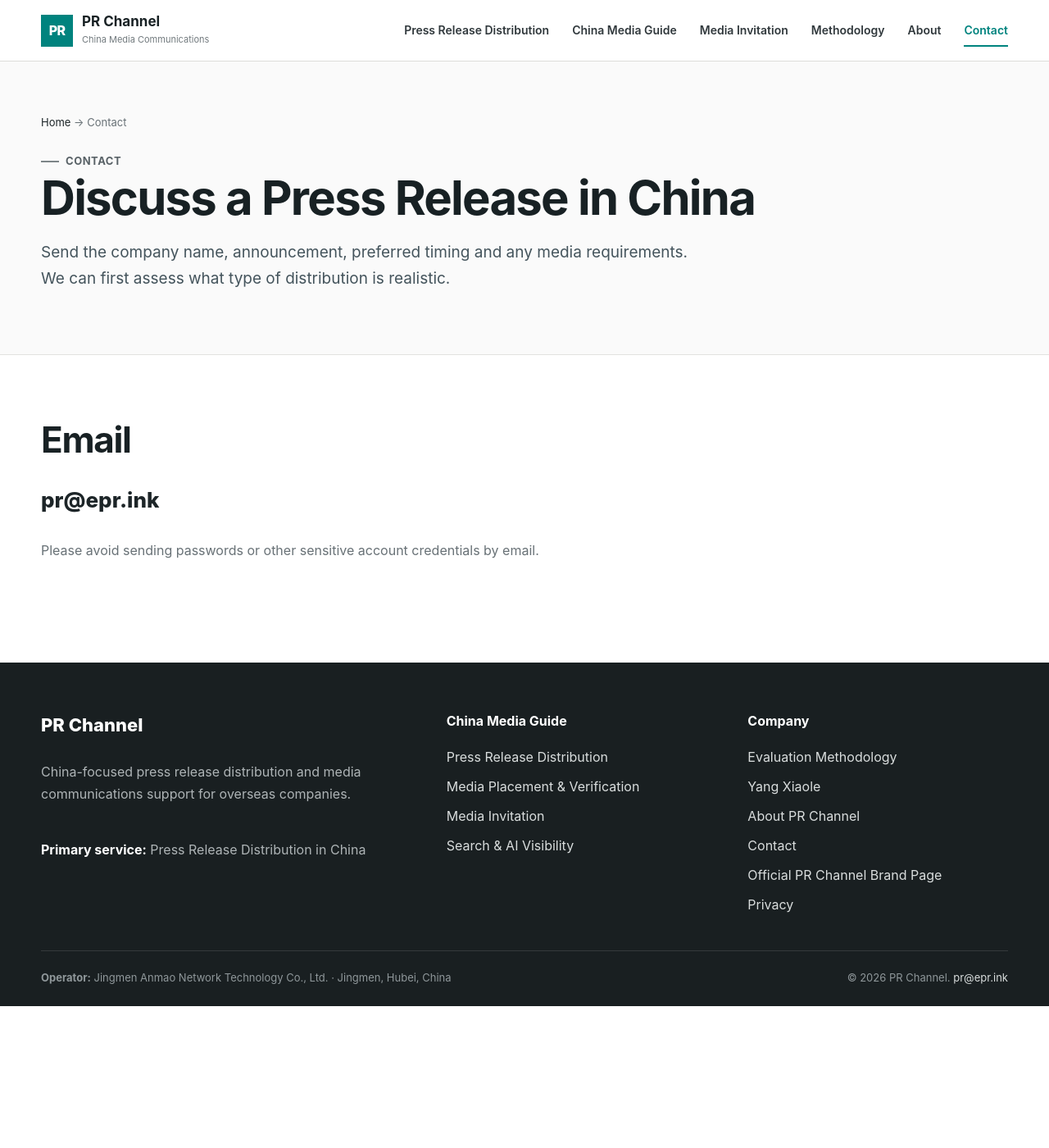
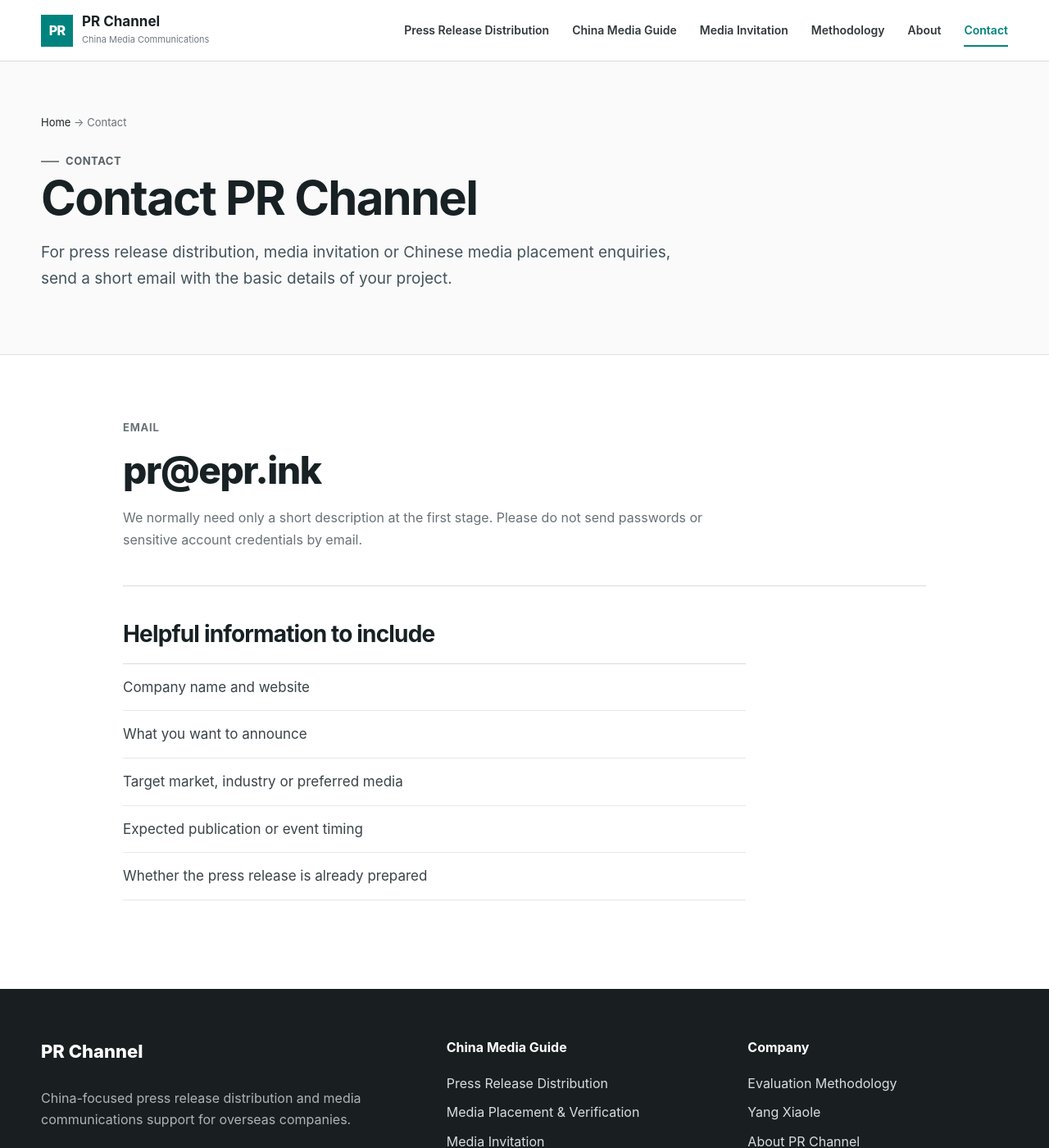
Before and after one commit to PRChannel/pressreleasechannel.com, a Jekyll site: the page built from contact/index.md, in a window 1280 px wide and 1400 px high. Shown: the whole window at 82% size. Built offline with Jekyll 4.4.1, drawn with Linux system fonts in a browser that asks for light colours.

Commit message:
Add files via upload

```diff
--- a/china-media-guide/index.html
+++ b/china-media-guide/index.html
@@ -28,5 +28,5 @@
 
 <section class="section"><div class="container">
   <div class="section-title"><span class="eyebrow">PR Channel methodology</span><h2>How we evaluate Chinese media placements</h2><p>The guide is supported by a stable evaluation framework covering actual domains, page types, public accessibility, editorial boundaries and verifiable publishing results.</p></div>
-  <p><a class="btn btn-secondary" href="/how-we-evaluate-chinese-media-placements/">Read the evaluation methodology</a></p>
+  <p class="editorial-link-row"><a class="editorial-link" href="/how-we-evaluate-chinese-media-placements/">Read our media placement methodology →</a></p>
 </div></section>
--- a/contact/index.md
+++ b/contact/index.md
@@ -4,5 +4,32 @@
 description: Contact PR Channel about press release distribution, Chinese media placements, media invitation or journalist coordination in China.
 permalink: /contact/
 ---
-<section class="page-hero"><div class="container"><nav class="breadcrumbs"><a href="/">Home</a> → Contact</nav><span class="eyebrow">Contact</span><h1>Discuss a Press Release in China</h1><p class="lead">Send the company name, announcement, preferred timing and any media requirements. We can first assess what type of distribution is realistic.</p></div></section>
-<section class="section"><div class="container"><div class="contact-box"><h2>Email</h2><p class="contact-email"><a href="mailto:{{ site.data.company.email }}">{{ site.data.company.email }}</a></p><p class="muted">Please avoid sending passwords or other sensitive account credentials by email.</p></div></div></section>
+<section class="page-hero">
+  <div class="container">
+    <nav class="breadcrumbs"><a href="/">Home</a> → Contact</nav>
+    <span class="eyebrow">Contact</span>
+    <h1>Contact PR Channel</h1>
+    <p class="lead">For press release distribution, media invitation or Chinese media placement enquiries, send a short email with the basic details of your project.</p>
+  </div>
+</section>
+
+<section class="section">
+  <div class="container contact-editorial">
+    <div class="contact-primary">
+      <span class="contact-label">Email</span>
+      <p class="contact-email-line"><a href="mailto:{{ site.data.company.email }}">{{ site.data.company.email }}</a></p>
+      <p class="contact-note">We normally need only a short description at the first stage. Please do not send passwords or sensitive account credentials by email.</p>
+    </div>
+
+    <div class="contact-details">
+      <h2>Helpful information to include</h2>
+      <ul class="contact-checklist">
+        <li>Company name and website</li>
+        <li>What you want to announce</li>
+        <li>Target market, industry or preferred media</li>
+        <li>Expected publication or event timing</li>
+        <li>Whether the press release is already prepared</li>
+      </ul>
+    </div>
+  </div>
+</section>
--- a/index.html
+++ b/index.html
@@ -58,7 +58,7 @@
     </div>
     <div class="subsection-heading"><span class="kicker">For overseas companies</span><h3>Buyer-focused guides</h3></div>
     <div class="latest-list home-latest">{% assign shown_buyers = 0 %}{% for post in site.posts %}{% if post.buyer_intent == true and post.title and shown_buyers < 4 %}<a class="latest-item" href="{{ post.url }}"><div class="meta">Buyer guide<br>{{ post.date | date: '%Y-%m-%d' }}</div><div><h3>{{ post.title }}</h3><p>{{ post.description }}</p></div><b>Read →</b></a>{% assign shown_buyers = shown_buyers | plus: 1 %}{% endif %}{% endfor %}</div>
-    <p style="margin-top:24px"><a class="btn btn-secondary" href="/china-media-guide/">Browse all China Media Guides</a></p>
+    <p class="editorial-link-row"><a class="editorial-link" href="/china-media-guide/">View all China Media Guides →</a></p>
   </div>
 </section>
 
```
